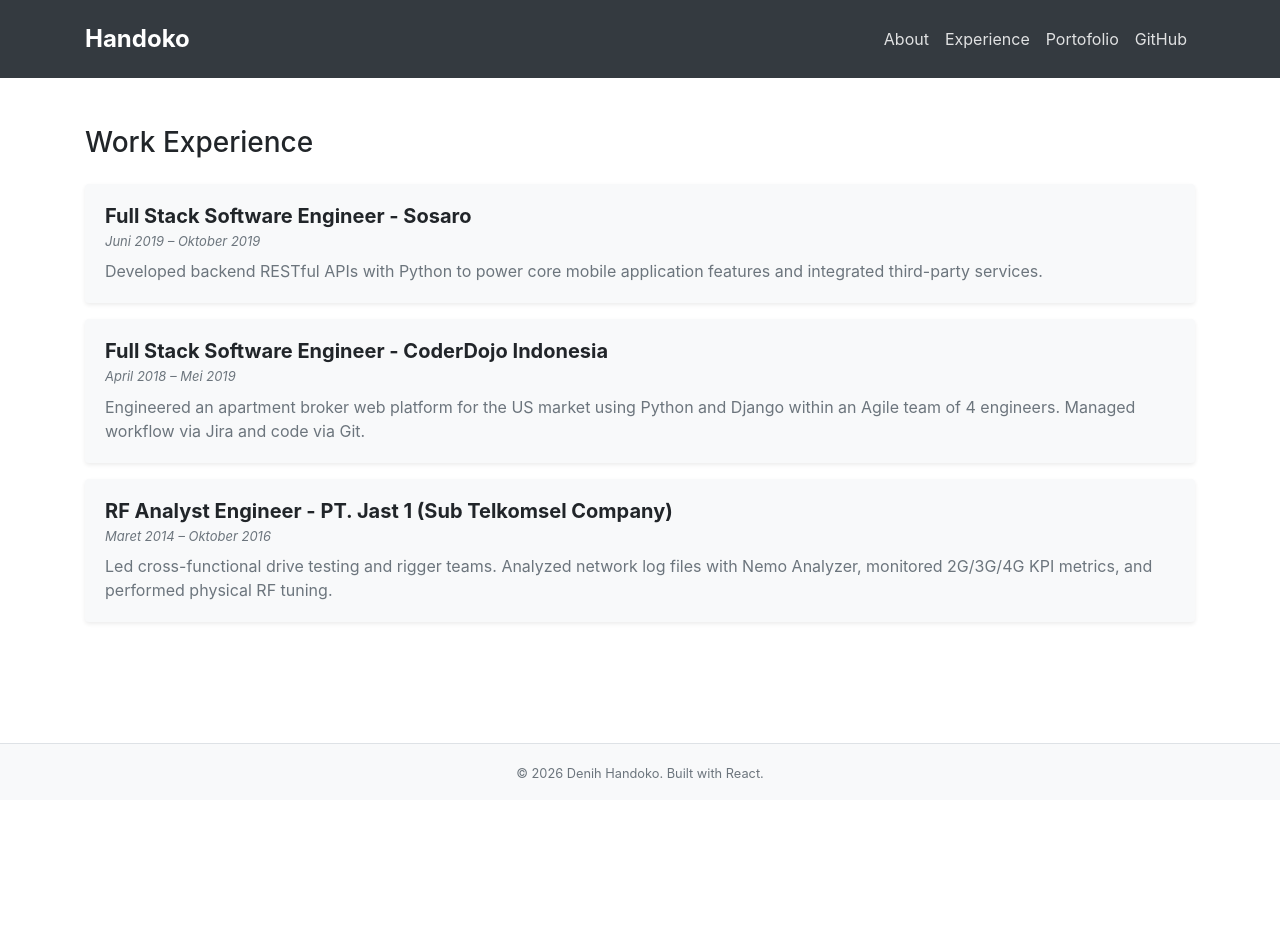
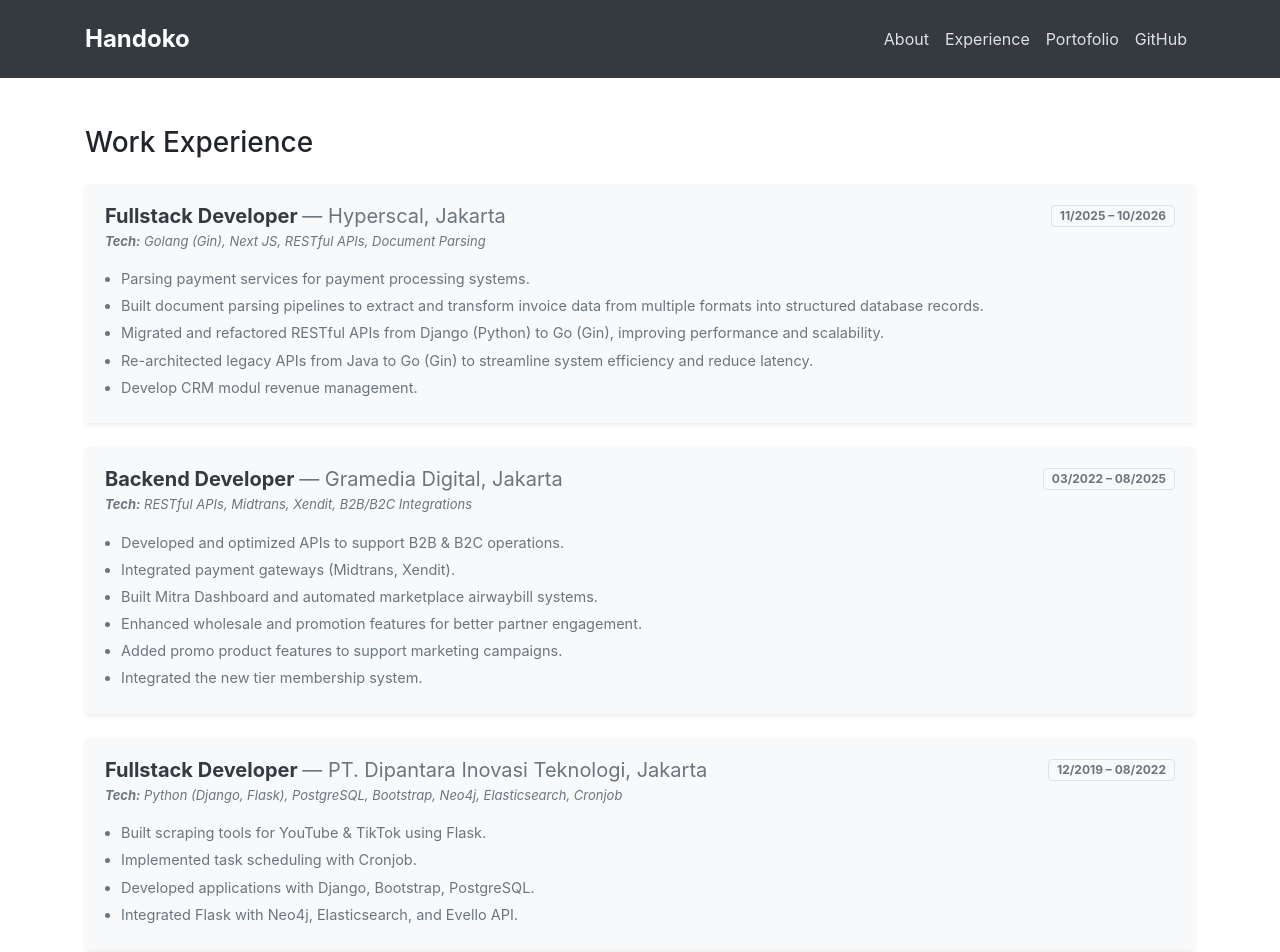
Before and after one commit to handole/denihandoko, a React (Create React App) app: page /experience in a window 1280 px wide. Shown: the top 952 px of the page. Before the commit the page ends 800 px from the top, so only its background shows below. Built offline with nearby package versions, Linux system fonts and the light colour scheme.

Commit message:
home page experience

```diff
--- a/src/components/Experience.js
+++ b/src/components/Experience.js
@@ -1,24 +1,76 @@
 import React from 'react';
-import { Card, CardText, CardBody } from 'reactstrap';
+import { Card, CardBody, Badge } from 'reactstrap';
 
 const experiences = [
   {
     id: 1,
-    title: 'Full Stack Software Engineer - Sosaro',
-    subtitle: 'Juni 2019 – Oktober 2019',
-    content: 'Developed backend RESTful APIs with Python to power core mobile application features and integrated third-party services.'
+    role: 'Fullstack Developer',
+    company: 'Hyperscal',
+    location: 'Jakarta',
+    period: '11/2025 – 10/2026',
+    tech: 'Golang (Gin), Next JS, RESTful APIs, Document Parsing',
+    responsibilities: [
+      'Parsing payment services for payment processing systems.',
+      'Built document parsing pipelines to extract and transform invoice data from multiple formats into structured database records.',
+      'Migrated and refactored RESTful APIs from Django (Python) to Go (Gin), improving performance and scalability.',
+      'Re-architected legacy APIs from Java to Go (Gin) to streamline system efficiency and reduce latency.',
+      'Develop CRM modul revenue management.'
+    ]
   },
   {
     id: 2,
-    title: 'Full Stack Software Engineer - CoderDojo Indonesia',
-    subtitle: 'April 2018 – Mei 2019',
-    content: 'Engineered an apartment broker web platform for the US market using Python and Django within an Agile team of 4 engineers. Managed workflow via Jira and code via Git.'
+    role: 'Backend Developer',
+    company: 'Gramedia Digital',
+    location: 'Jakarta',
+    period: '03/2022 – 08/2025',
+    tech: 'RESTful APIs, Midtrans, Xendit, B2B/B2C Integrations',
+    responsibilities: [
+      'Developed and optimized APIs to support B2B & B2C operations.',
+      'Integrated payment gateways (Midtrans, Xendit).',
+      'Built Mitra Dashboard and automated marketplace airwaybill systems.',
+      'Enhanced wholesale and promotion features for better partner engagement.',
+      'Added promo product features to support marketing campaigns.',
+      'Integrated the new tier membership system.'
+    ]
   },
   {
     id: 3,
-    title: 'RF Analyst Engineer - PT. Jast 1 (Sub Telkomsel Company)',
-    subtitle: 'Maret 2014 – Oktober 2016',
-    content: 'Led cross-functional drive testing and rigger teams. Analyzed network log files with Nemo Analyzer, monitored 2G/3G/4G KPI metrics, and performed physical RF tuning.'
+    role: 'Fullstack Developer',
+    company: 'PT. Dipantara Inovasi Teknologi',
+    location: 'Jakarta',
+    period: '12/2019 – 08/2022',
+    tech: 'Python (Django, Flask), PostgreSQL, Bootstrap, Neo4j, Elasticsearch, Cronjob',
+    responsibilities: [
+      'Built scraping tools for YouTube & TikTok using Flask.',
+      'Implemented task scheduling with Cronjob.',
+      'Developed applications with Django, Bootstrap, PostgreSQL.',
+      'Integrated Flask with Neo4j, Elasticsearch, and Evello API.'
+    ]
+  },
+  {
+    id: 4,
+    role: 'Fullstack Developer',
+    company: 'SOSARO',
+    location: 'Jakarta',
+    period: '06/2019 – 10/2019',
+    tech: 'Python (Django, Flask), PostgreSQL, REST APIs',
+    responsibilities: [
+      'Created project management apps with Flask & PostgreSQL.',
+      'Built REST APIs with Django for mobile integration.'
+    ]
+  },
+  {
+    id: 5,
+    role: 'Fullstack Developer',
+    company: 'CoderDojo',
+    location: 'Yogyakarta',
+    period: '04/2018 – 04/2019',
+    tech: 'Python (Django), Vue.js, Jira, Bitbucket',
+    responsibilities: [
+      'Developed fullstack web apps using Django & Vue.js.',
+      'Improved frontend & backend features.',
+      'Managed sprints in Jira & version control with Bitbucket.'
+    ]
   }
 ];
 
@@ -27,11 +79,26 @@ const Experience = () => {
     <div className="py-4">
       <h3 className="mb-4">Work Experience</h3>
       {experiences.map((item) => (
-        <Card key={item.id} className="mb-3 shadow-sm border-0" style={{ background: '#f8f9fa' }}>
+        <Card key={item.id} className="mb-4 shadow-sm border-0" style={{ background: '#f8f9fa' }}>
           <CardBody>
-            <h5 className="font-weight-bold mb-1">{item.title}</h5>
-            <p style={subTitle} className="mb-2">{item.subtitle}</p>
-            <CardText className="text-secondary">{item.content}</CardText>
+            <div className="d-flex flex-column flex-md-row justify-content-between align-items-md-center mb-1">
+              <h5 className="font-weight-bold mb-1 mb-md-0 text-dark">
+                {item.role} <span className="font-weight-normal text-muted">— {item.company}, {item.location}</span>
+              </h5>
+              <Badge color="light" className="text-secondary border px-2 py-1 align-self-start align-self-md-auto" style={{ fontSize: '12px' }}>
+                {item.period}
+              </Badge>
+            </div>
+            {item.tech && (
+              <p className="text-muted mb-3" style={techStyle}>
+                <span className="font-weight-bold">Tech:</span> {item.tech}
+              </p>
+            )}
+            <ul className="mb-0 pl-3 text-secondary" style={{ fontSize: '14.5px', lineHeight: '1.6' }}>
+              {item.responsibilities.map((bullet, idx) => (
+                <li key={idx} className="mb-1">{bullet}</li>
+              ))}
+            </ul>
           </CardBody>
         </Card>
       ))}
@@ -41,8 +108,7 @@ const Experience = () => {
 
 export default Experience;
 
-const subTitle = {
-  color: '#6c757d',
+const techStyle = {
   fontSize: '13px',
   fontStyle: 'italic'
 };
--- a/src/components/Home.js
+++ b/src/components/Home.js
@@ -1,29 +1,81 @@
 import React from 'react';
-import { Jumbotron, Button } from 'reactstrap';
+import { Jumbotron, Button, Row, Col, Card, CardBody, Badge } from 'reactstrap';
 import { Link } from 'react-router-dom';
+
+const skillCategories = [
+  {
+    category: 'Languages',
+    skills: ['Python', 'Golang', 'JavaScript']
+  },
+  {
+    category: 'Backend',
+    skills: ['Django', 'FastAPI', 'Flask', 'Gin', 'RESTful APIs', 'Microservices']
+  },
+  {
+    category: 'Databases & Caching',
+    skills: ['PostgreSQL', 'MongoDB', 'Redis', 'Elasticsearch', 'Kafka']
+  },
+  {
+    category: 'Frontend & UI',
+    skills: ['Vue.js', 'Next.JS', 'Bootstrap', 'HTML5', 'CSS3']
+  },
+  {
+    category: 'Tools & Infra',
+    skills: ['RabbitMQ', 'Cronjob', 'Jira', 'Bitbucket', 'Git']
+  }
+];
 
 const Home = () => {
   return (
-    <div className="py-4">
-      <Jumbotron className="bg-light p-5 rounded shadow-sm">
+    <div className="py-2">
+      <Jumbotron className="bg-light p-4 p-md-5 rounded shadow-sm mb-4">
         <h1 className="display-4 font-weight-bold">Hello, world!</h1>
         <p className="lead mt-3 text-secondary">
-          I am <strong>Denih Handoko</strong>, a Software Engineer specialized in backend development and scalable web architectures.
+          I am <strong>Denih Handoko</strong>, a <strong>Software Engineer — Python | Golang</strong> with 6+ years of experience building scalable APIs and high-performance backend systems.
         </p>
         <hr className="my-4" />
-        <p className="text-muted">
-          Proficient in Python (FastAPI, Django), Golang (Gin), ETL data pipelines, and RESTful APIs.
-          Focused on writing clean, maintainable code and solving real-world software problems.
+        <p className="text-muted" style={{ lineHeight: '1.7', fontSize: '15.5px' }}>
+          Strong in <strong>Python</strong> (FastAPI, Django, Flask) and <strong>Golang</strong> (Gin) for high-performance needs. Experienced in e-commerce, promo engines, document parsing pipelines, and payment integration systems. Focused on turning complex logic into clean, reliable, and maintainable code. Open to remote and hybrid roles.
         </p>
         <div className="mt-4">
-          <Button tag={Link} to="/portofolio" color="dark" className="mr-2">
+          <Button tag={Link} to="/experience" color="dark" className="mr-2 mb-2">
+            View Experience
+          </Button>
+          <Button tag={Link} to="/portofolio" outline color="dark" className="mr-2 mb-2">
             View Projects
           </Button>
-          <Button tag={Link} to="/about" outline color="dark">
+          <Button tag={Link} to="/about" color="secondary" outline className="mb-2">
             About Me
           </Button>
         </div>
       </Jumbotron>
+
+      <div className="mb-4">
+        <h3 className="mb-3 font-weight-bold">Technical Skills</h3>
+        <Row>
+          {skillCategories.map((group) => (
+            <Col md="6" lg="4" key={group.category} className="mb-3">
+              <Card className="h-100 shadow-sm border-0" style={{ background: '#f8f9fa' }}>
+                <CardBody>
+                  <h6 className="font-weight-bold text-dark mb-2">{group.category}</h6>
+                  <div>
+                    {group.skills.map((skill) => (
+                      <Badge
+                        color="dark"
+                        key={skill}
+                        className="mr-1 mb-1 font-weight-normal px-2 py-1"
+                        style={{ fontSize: '12px' }}
+                      >
+                        {skill}
+                      </Badge>
+                    ))}
+                  </div>
+                </CardBody>
+              </Card>
+            </Col>
+          ))}
+        </Row>
+      </div>
     </div>
   );
 };
--- a/src/components/Portofolio.js
+++ b/src/components/Portofolio.js
@@ -41,11 +41,11 @@ const projects = [
     githubUrl: 'https://github.com/handole/bookborrow'
   },
   {
-    id: 'parser-sky',
-    title: 'Parser Sky',
-    description: 'Data extraction and parser service designed to scrape, clean, and structure flight/aviation datasets.',
-    techStack: ['Python', 'Web Scraping', 'Data Parser'],
-    githubUrl: 'https://github.com/handole/parser-sky'
+    id: 'fastllm',
+    title: 'FastLLM',
+    description: 'Restful API service for parsing and extracting structured data from unstructured text using NLP techniques.',
+    techStack: ['Python', 'LLM', 'Fastapi'],
+    githubUrl: 'https://github.com/handole/fast-llm'
   },
   {
     id: 'gurupro',
```
